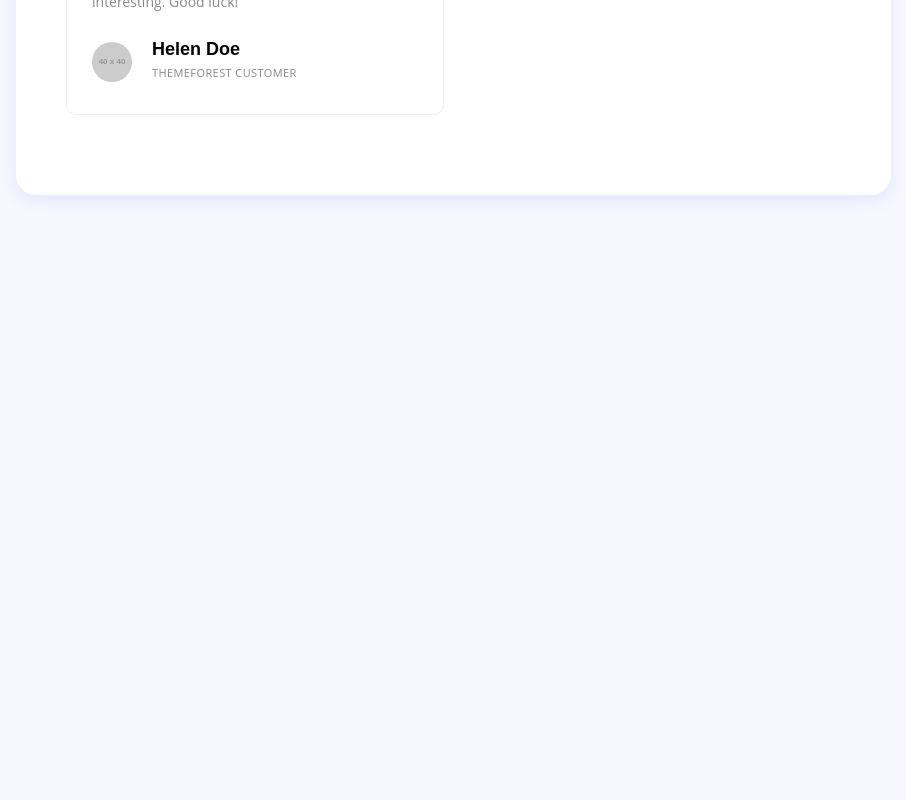
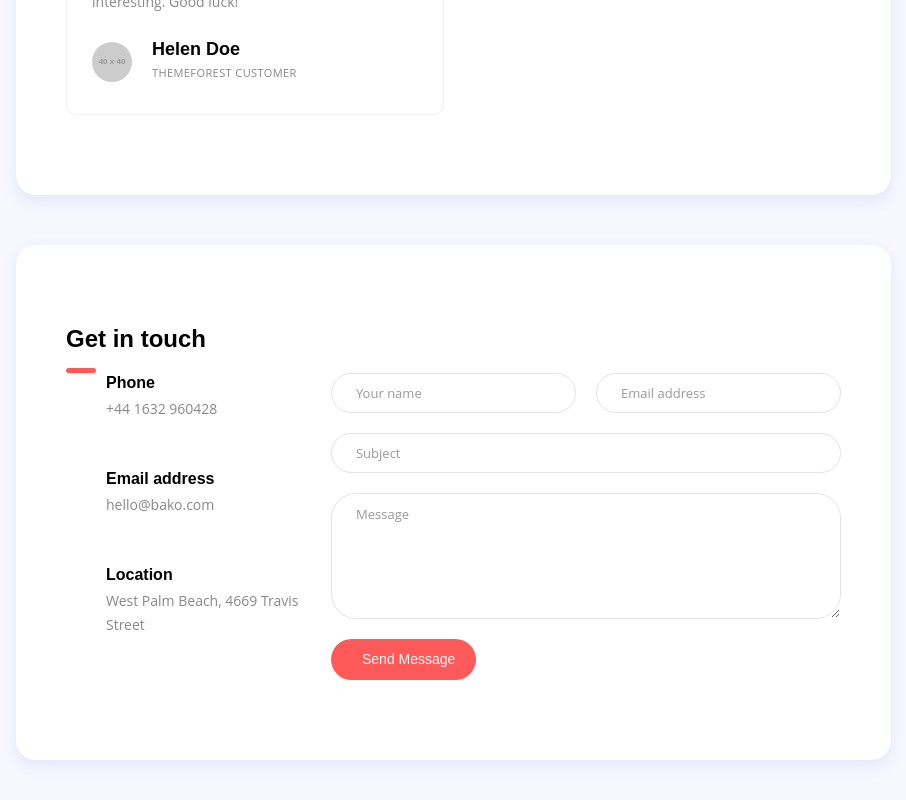
Before and after one commit to murutchan/my-portfolio2, a React (Create React App) app: page / in a window 1280 px wide. Shown: the part 2989-3789 px from the top of the page, without its empty margins (334-1240 px from the left). Before the commit the page ends 3234 px from the top, so only its background shows below. Built offline with nearby package versions, Linux system fonts and the light colour scheme.

Commit message:
contact form

```diff
--- a/src/App.js
+++ b/src/App.js
@@ -7,6 +7,7 @@ import About from "./components/About";
 import Skills from "./components/Skills";
 import Experience from "./components/Experience";
 import Testimonials from "./components/Testimonials";
+import ContactForm from "./components/ContactForm";
 import "bootswatch/dist/flatly/bootstrap.min.css";
 import "./app.styles.scss";
 
@@ -21,6 +22,7 @@ const App = () => {
           <Skills />
           <Experience />
           <Testimonials />
+          <ContactForm />
         </main>
         App
       </div>
--- /dev/null
+++ b/src/components/ContactForm.js
@@ -0,0 +1,121 @@
+import React from "react";
+
+const ContactForm = () => {
+  return (
+    <section id="contact" class="shadow-blue white-bg padding">
+      <h3 class="section-title">Get in touch</h3>
+      <div class="spacer" data-height="80"></div>
+
+      <div class="row">
+        <div class="col-md-4 mb-4 mb-md-0">
+          <div class="contact-info mb-5">
+            <i class="icon-phone"></i>
+            <div class="details">
+              <h5>Phone</h5>
+              <span>+44 1632 960428</span>
+            </div>
+          </div>
+          <div class="contact-info mb-5">
+            <i class="icon-envelope"></i>
+            <div class="details">
+              <h5>Email address</h5>
+              <span>hello@bako.com</span>
+            </div>
+          </div>
+          <div class="contact-info">
+            <i class="icon-location-pin"></i>
+            <div class="details">
+              <h5>Location</h5>
+              <span>West Palm Beach, 4669 Travis Street</span>
+            </div>
+          </div>
+        </div>
+
+        <div class="col-md-8">
+          <form
+            id="contact-form"
+            class="contact-form"
+            method="post"
+            action="form/contact.php"
+          >
+            <div class="messages"></div>
+
+            <div class="row">
+              <div class="column col-md-6">
+                <div class="form-group">
+                  <input
+                    type="text"
+                    class="form-control"
+                    name="InputName"
+                    id="InputName"
+                    placeholder="Your name"
+                    required="required"
+                    data-error="Name is required."
+                  />
+                  <div class="help-block with-errors"></div>
+                </div>
+              </div>
+
+              <div class="column col-md-6">
+                <div class="form-group">
+                  <input
+                    type="email"
+                    class="form-control"
+                    id="InputEmail"
+                    name="InputEmail"
+                    placeholder="Email address"
+                    required="required"
+                    data-error="Email is required."
+                  />
+                  <div class="help-block with-errors"></div>
+                </div>
+              </div>
+
+              <div class="column col-md-12">
+                <div class="form-group">
+                  <input
+                    type="text"
+                    class="form-control"
+                    id="InputSubject"
+                    name="InputSubject"
+                    placeholder="Subject"
+                    required="required"
+                    data-error="Subject is required."
+                  />
+                  <div class="help-block with-errors"></div>
+                </div>
+              </div>
+
+              <div class="column col-md-12">
+                <div class="form-group">
+                  <textarea
+                    name="InputMessage"
+                    id="InputMessage"
+                    class="form-control"
+                    rows="5"
+                    placeholder="Message"
+                    required="required"
+                    data-error="Message is required."
+                  ></textarea>
+                  <div class="help-block with-errors"></div>
+                </div>
+              </div>
+            </div>
+
+            <button
+              type="submit"
+              name="submit"
+              id="submit"
+              value="Submit"
+              class="btn btn-default"
+            >
+              <i class="icon-paper-plane"></i>Send Message
+            </button>
+          </form>
+        </div>
+      </div>
+    </section>
+  );
+};
+
+export default ContactForm;
```
